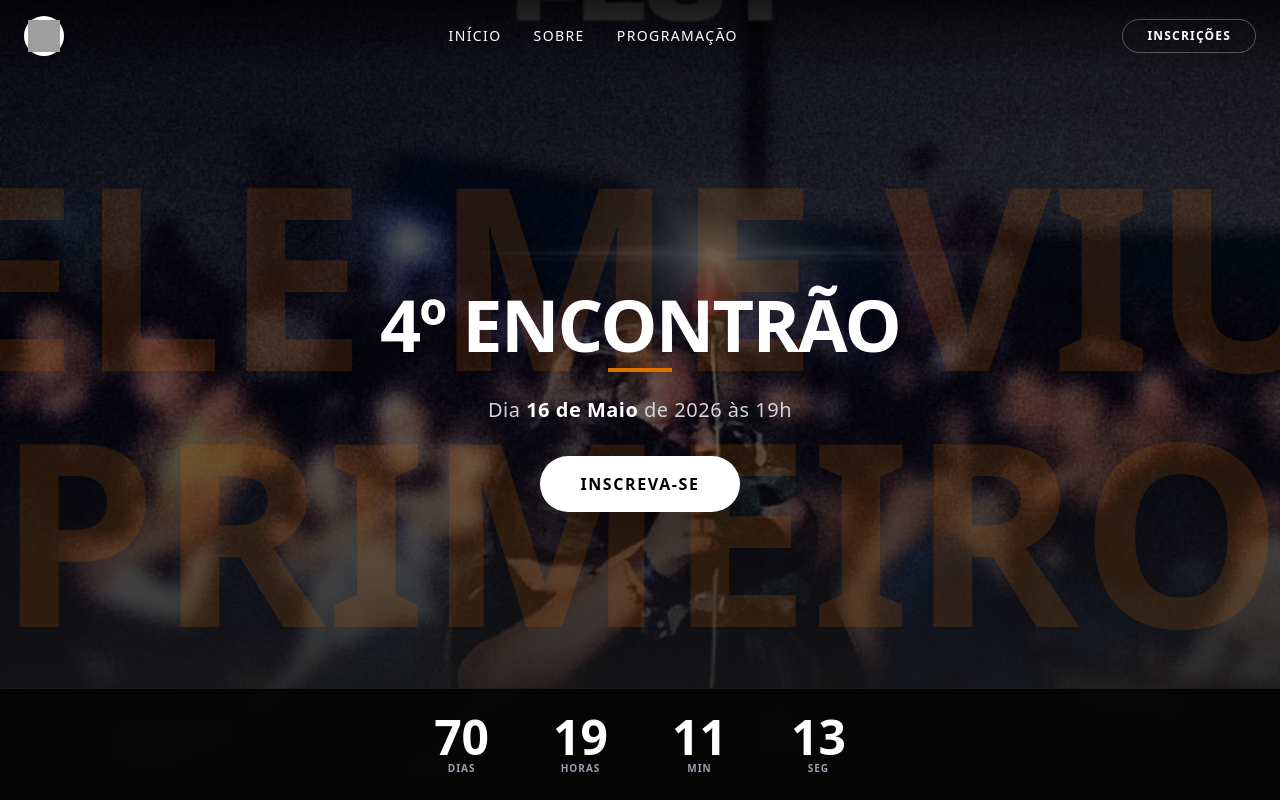
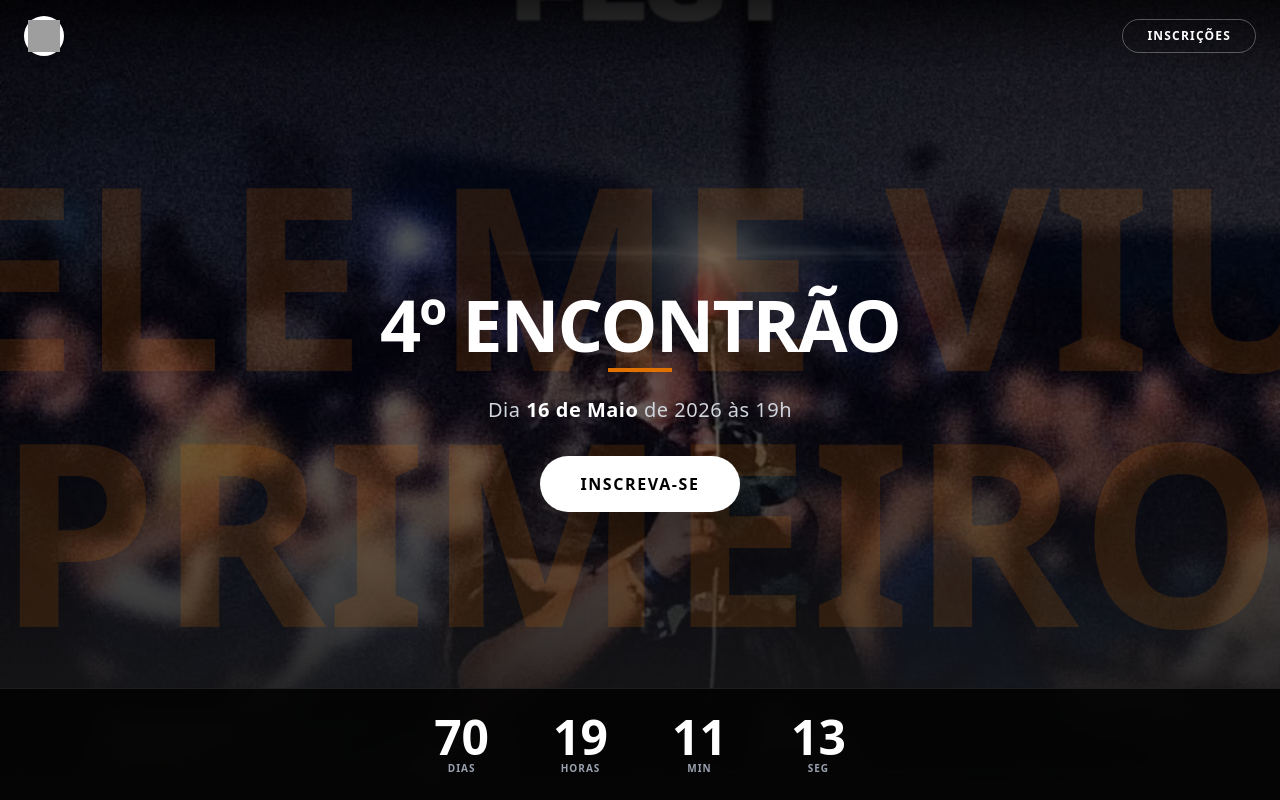
Before and after one commit to CALONGA21/Adolefest26, a React (Vite) app in the folder frontend/: page / in a window 1280 px wide. Shown: the top 800 px of the page. Built offline with nearby package versions, Linux system fonts and the light colour scheme; no server answers; grey boxes are pictures that could not be loaded; what @mercadopago/sdk-react would draw is missing.

Commit message:
Parte superior limpa

```diff
--- a/frontend/src/App.tsx
+++ b/frontend/src/App.tsx
@@ -50,11 +50,6 @@ export default function App() {
             />
           </div>
         </div>
-        <nav className="hidden md:flex gap-8 text-sm font-medium uppercase tracking-widest">
-          <a href="#" className="hover:text-amber-500 transition-colors">Início</a>
-          <a href="#sobre" className="hover:text-amber-500 transition-colors">Sobre</a>
-          <a href="#programacao" className="hover:text-amber-500 transition-colors">Programação</a>
-        </nav>
         <button
           onClick={() => setModalOpen(true)}
           className="px-6 py-2 border border-white/30 rounded-full text-xs font-bold uppercase tracking-widest hover:bg-white hover:text-black transition-all duration-300"
```
